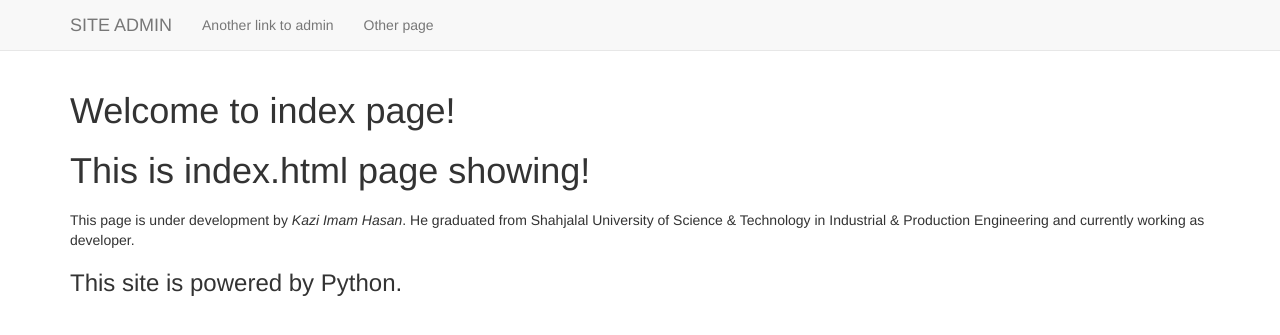
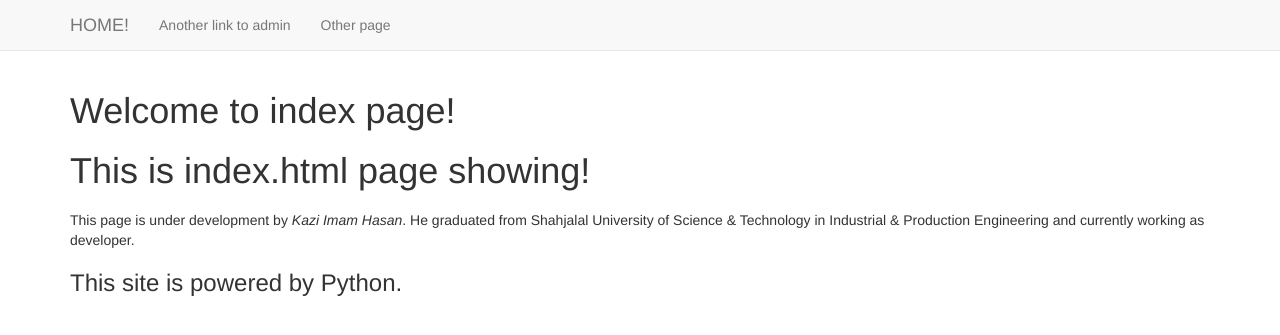
Before and after one commit to kaziemam/django-deploymentxample, a Django app: page / in a window 1280 px wide. Shown: the top 335 px of the page. Run offline with Django 3.2, Linux system fonts and the light colour scheme; some libraries are stand-ins or nearby versions.

Commit message:
Update base.html

```diff
--- a/learning_templates/templates/basic_app/base.html
+++ b/learning_templates/templates/basic_app/base.html
@@ -4,7 +4,7 @@
 	<meta charset="UTF-8">
 	<meta name="viewport" content="width=device-width, initial-scale=1.0">
 	<meta http-equiv="X-UA-Compatible" content="ie=edge">
-	<title>Document</title>
+	<title>Welcome!</title>
 	<!-- Latest compiled and minified CSS -->
 	<link rel="stylesheet" href="https://maxcdn.bootstrapcdn.com/bootstrap/3.3.7/css/bootstrap.min.css"
 		integrity="sha384-BVYiiSIFeK1dGmJRAkycuHAHRg32OmUcww7on3RYdg4Va+PmSTsz/K68vbdEjh4u" crossorigin="anonymous">
@@ -13,7 +13,7 @@
 	<nav class="navbar navbar-default navbar-static-top">
 		<div class="container">
 			<ul class="nav navbar-nav">
-				<li><a class="navbar-brand" href="{% url 'index' %}">SITE ADMIN</a></li>
+				<li><a class="navbar-brand" href="{% url 'index' %}">HOME!</a></li>
 				<li><a class="navbar-link" href="{% url 'admin:index' %}">Another link to admin</a></li>
 				<li><a class="navbar-link" href="{% url 'basic_app:other' %}">Other page</a></li>
 			</ul>
@@ -23,13 +23,13 @@
 		{% block body_block %}
 		{% endblock %}
 	</div>
-	<p></p>
-	<p></p>
-	<p></p>
-	<p></p>
-	<p></p>
-	<p></p>
-	<p></p>
+	<p> </p>
+	<p> </p>
+	<p> </p>
+	<p> </p>
+	<p> </p>
+	<p> </p>
+	<p> </p>
 	<div class = "container">
 		<p> This page is under development by <em>Kazi Imam Hasan</em>. He graduated from Shahjalal University of Science & Technology
 			in Industrial & Production Engineering and currently working as developer.</p>
```
